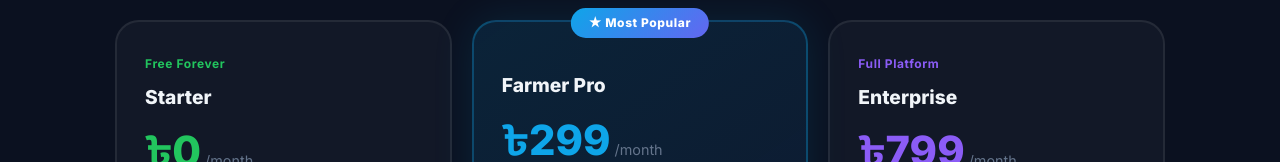
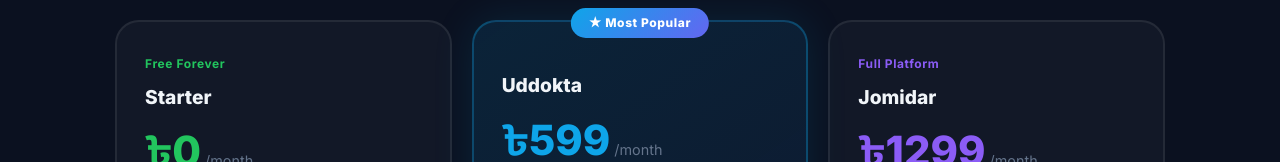
Before and after one commit to SaifullahMnsur-Again/SofolKrishok-frontend, a React (Vite) app: page /pricing in a window 1280 px wide. Shown: the part 430-592 px from the top of the page. Built offline with nearby package versions, Linux system fonts and the light colour scheme; no server answers.

Commit message:
update pricing page

```diff
--- a/src/pages/public/PricingPage.jsx
+++ b/src/pages/public/PricingPage.jsx
@@ -24,9 +24,9 @@ const plans = [
     ],
   },
   {
-    name: 'Farmer Pro',
+    name: 'Uddokta',
     badge: 'Most Popular',
-    price: '৳299',
+    price: '৳599',
     period: '/month',
     color: '#0ea5e9',
     highlight: true,
@@ -44,9 +44,9 @@ const plans = [
     ],
   },
   {
-    name: 'Enterprise',
+    name: 'Jomidar',
     badge: 'Full Platform',
-    price: '৳799',
+    price: '৳1299',
     period: '/month',
     color: '#8b5cf6',
     highlight: false,
```
